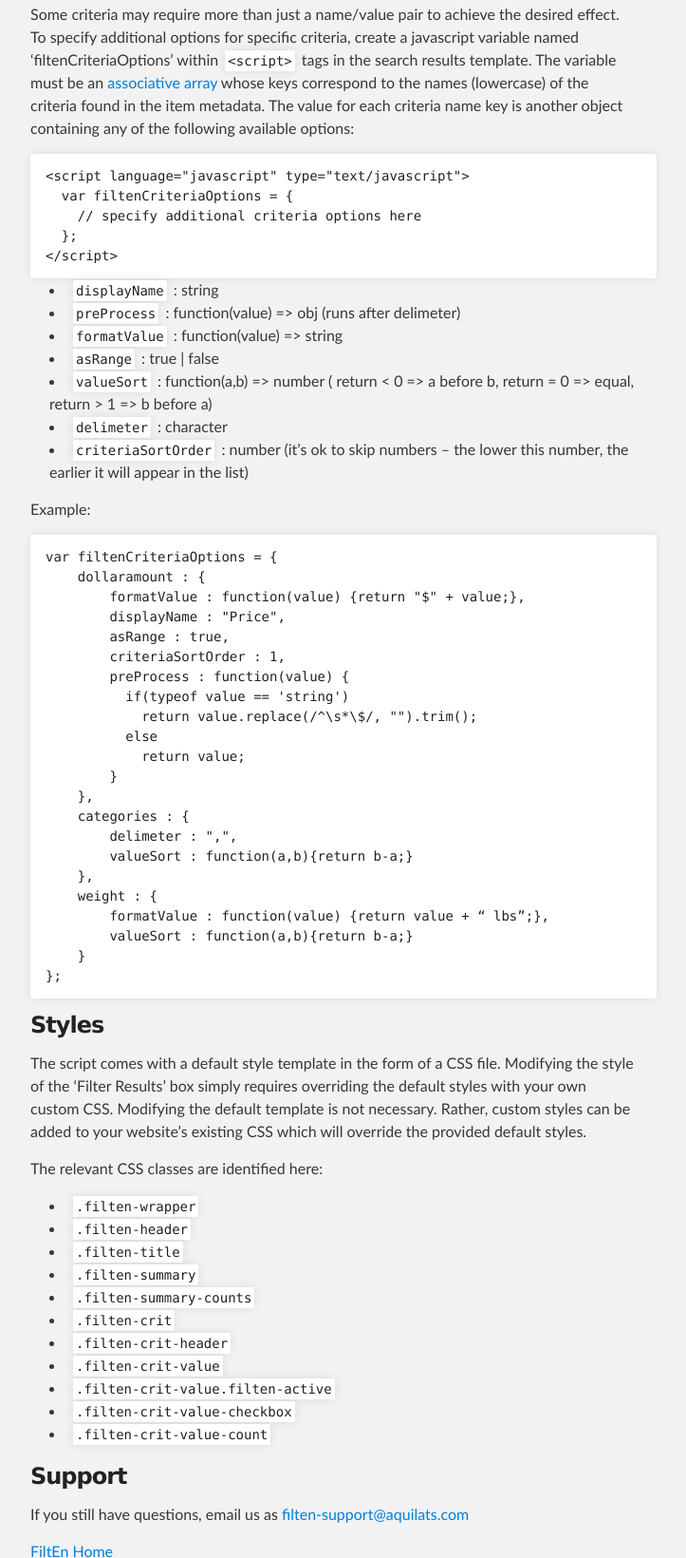
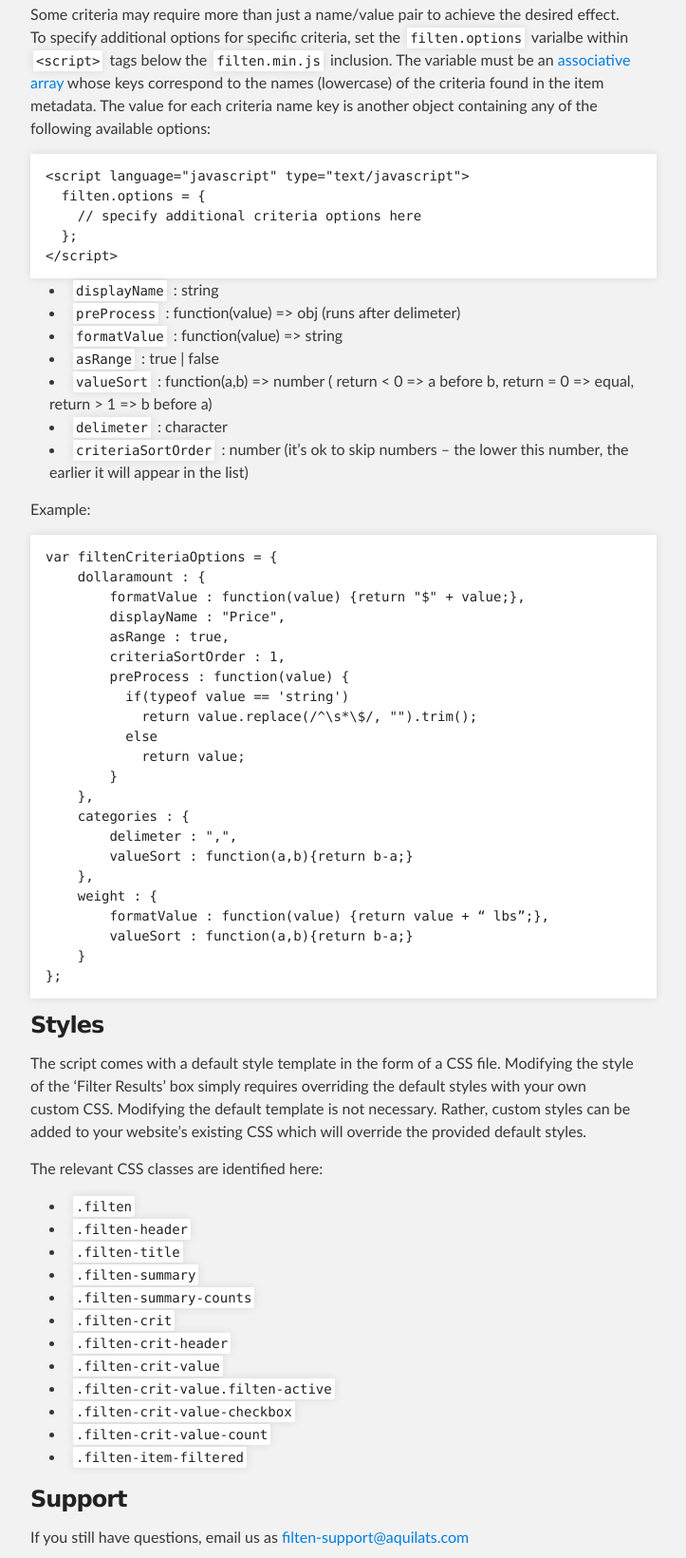
Before and after one commit to endeavor85/filten, a plain HTML site: page docs/index.html in a window 1280 px wide. Shown: the part 1517-3157 px from the top of the page at 95% size, without its empty margins (288-1011 px from the left). Drawn offline with Linux system fonts and the light colour scheme.

Commit message:
Update index.html

```diff
--- a/docs/index.html
+++ b/docs/index.html
@@ -89,10 +89,10 @@ FiltEn requires the following javascript libraries:
 <h3>
 <a name="advanced-options" class="anchor" href="#advanced-options"><span class="octicon octicon-link"></span></a>Advanced Options</h3>
 
-<p>Some criteria may require more than just a name/value pair to achieve the desired effect.  To specify additional options for specific criteria, create a javascript variable named ‘filtenCriteriaOptions’ within <code>&lt;script&gt;</code> tags in the search results template.  The variable must be an <a href="http://www.quirksmode.org/js/associative.html">associative array</a> whose keys correspond to the names (lowercase) of the criteria found in the item metadata.  The value for each criteria name key is another object containing any of the following available options:</p>
+<p>Some criteria may require more than just a name/value pair to achieve the desired effect.  To specify additional options for specific criteria, set the <code>filten.options</code> varialbe within <code>&lt;script&gt;</code> tags below the <code>filten.min.js</code> inclusion.  The variable must be an <a href="http://www.quirksmode.org/js/associative.html">associative array</a> whose keys correspond to the names (lowercase) of the criteria found in the item metadata.  The value for each criteria name key is another object containing any of the following available options:</p>
 
 <pre><code>&lt;script language="javascript" type="text/javascript"&gt;
-  var filtenCriteriaOptions = {
+  filten.options = {
     // specify additional criteria options here
   };
 &lt;/script&gt;
@@ -144,7 +144,7 @@ The script comes with a default style template in the form of a CSS file.  Modif
 <p>The relevant CSS classes are identified here:</p>
 
 <ul>
-  <li><code>.filten-wrapper</code></li>
+  <li><code>.filten</code></li>
   <li><code>.filten-header</code></li>
   <li><code>.filten-title</code></li>
   <li><code>.filten-summary</code></li>
@@ -155,6 +155,7 @@ The script comes with a default style template in the form of a CSS file.  Modif
   <li><code>.filten-crit-value.filten-active</code></li>
   <li><code>.filten-crit-value-checkbox</code></li>
   <li><code>.filten-crit-value-count</code></li>
+  <li><code>.filten-item-filtered</code></li>
 </ul>
 
 <h3>
```
